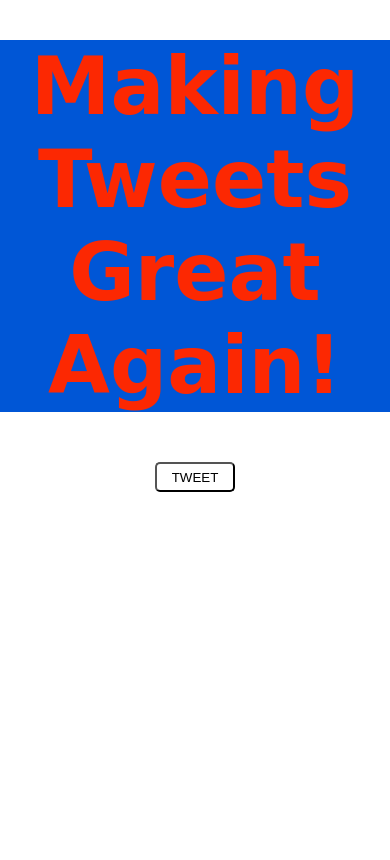
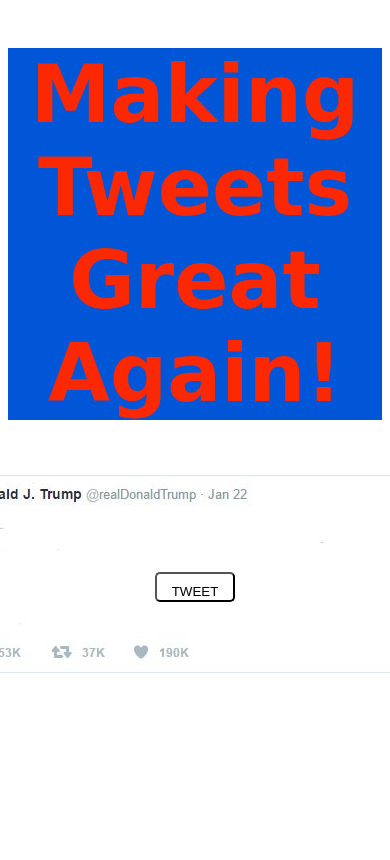
Before and after one commit to Nlparra/TrumpQuotes, a PHP site: page /trump.html in a window 390 px wide; the page is wider, and only the part inside the window is pictured. Before the commit the page ends 492 px from the top of that part, so only its background shows below. Run offline with PHP 8.4, Linux system fonts and the light colour scheme; some libraries are stand-ins or nearby versions; some web fonts are replaced.

Commit message:
fix styling using flex box to make it responsive

```diff
--- a/trump/trump.css
+++ b/trump/trump.css
@@ -1,6 +1,6 @@
 *{
 text-align: center;
-margin: 0;
+ /* margin: 0; */
 padding: 0;
 }
 
@@ -8,7 +8,17 @@ body{
     background-repeat: no-repeat;
     background-size: 1400px 650px;
     font-size: 18px;
+    height: 100vh;
+    width: auto;
 }
+
+.main{
+    display:flex;
+    flex-direction: column;
+    align-items: center;
+  justify-content: center
+}
+
 
 h1{
     margin-top: 40px;
@@ -19,12 +29,11 @@ h1{
 }
 
 div.image{
+    display: flex;
+    flex-direction: column;
     background-image: url(trumptweet.jpg);
-    margin-top: 100px;
-    margin-left: 200px;
     height: 200px;
-    margin-right: 500px;
-    position: absolute;
+    width: 590px;
 }
 
 p{
@@ -33,7 +42,8 @@ p{
 }
 
 button{
-    margin-top: 50px;
+    /* margin-top: 50px; */
+    padding-top: 10px;
     height: 30px;
     width: 80px;
     border-radius: 5px;
--- a/trump/trump.html
+++ b/trump/trump.html
@@ -14,21 +14,22 @@
     <title>Trump Tweets!!!</title>
 </head>
 <body>
-
+<div class="main">
+ <h1>Making Tweets Great Again!</h1>
     <div id="root"></div>
 
+</div>
     <script type="text/babel">
 
     class Trump extends React.Component {
 
         render(){
             return(
-                <div>
-                <h1>Making Tweets Great Again!</h1>
                 <div className="image">
                 <p>{this.state.tweet}</p>
+                <div>
+                <button onClick={this.handleClick}>TWEET</button>
                 </div>
-                <button onClick={this.handleClick}>TWEET</button>
                 </div>
             )
         }
```
